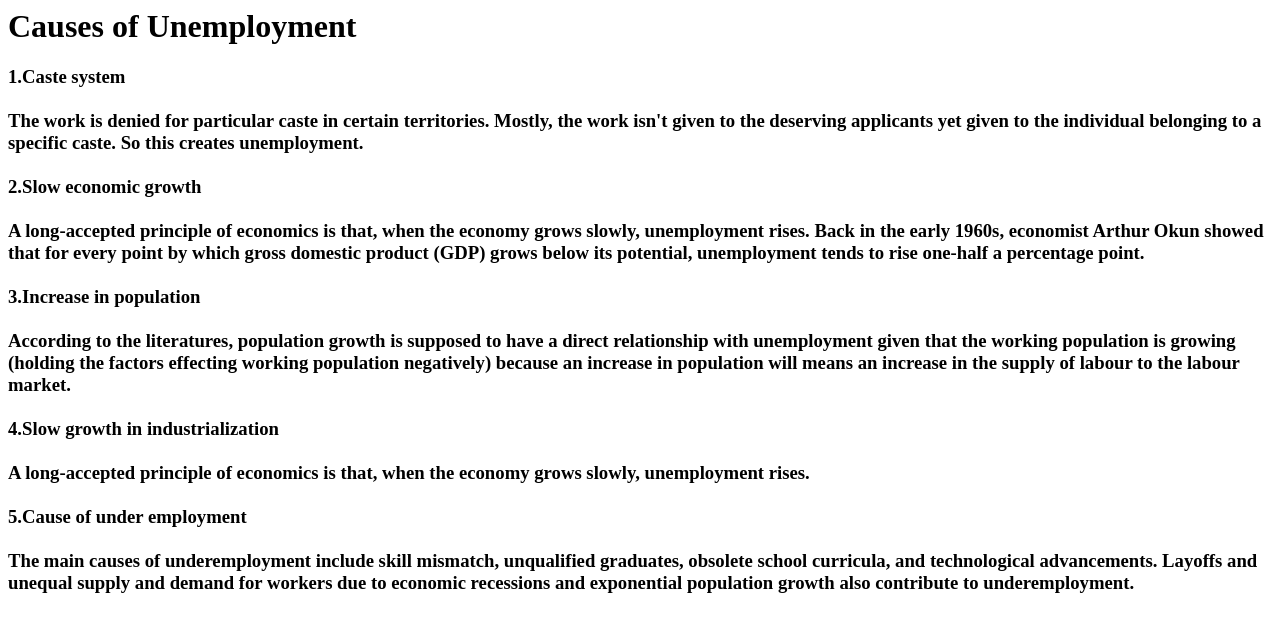
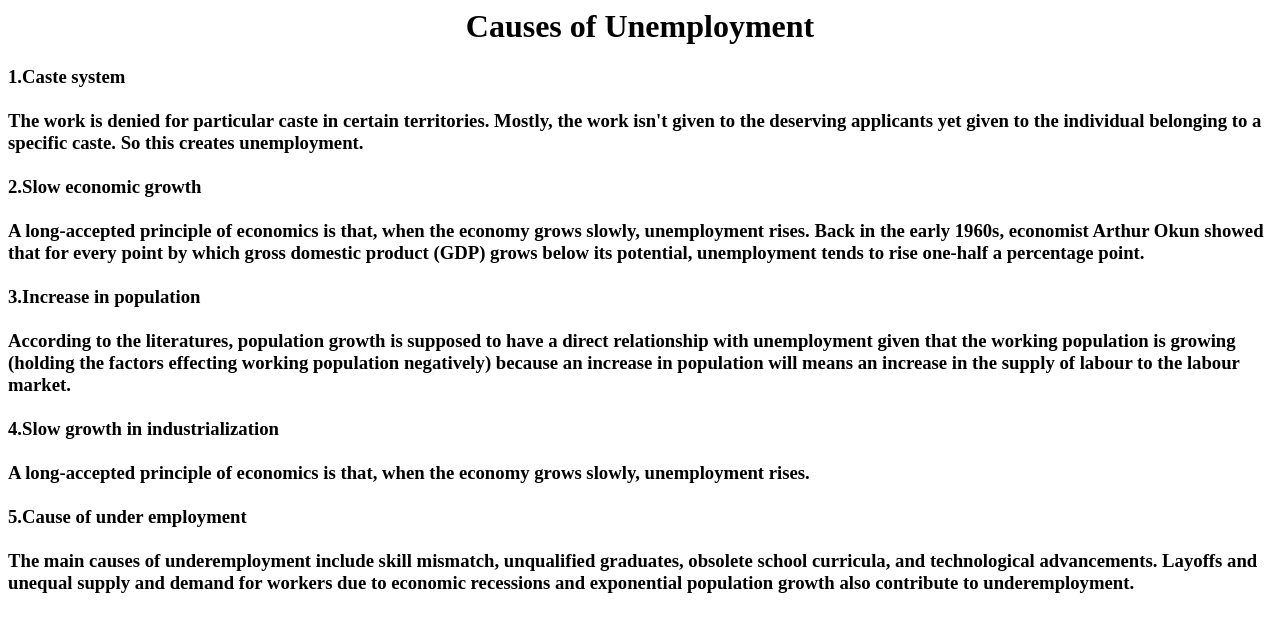
Before and after one commit to sensusad/mrt, a plain HTML site: page causes.html in a window 1280 px wide. Drawn offline with Linux system fonts and the light colour scheme.

Commit message:
Update causes.html

```diff
--- a/causes.html
+++ b/causes.html
@@ -1,9 +1,9 @@
 <html>
 <head>
-<title> Intro </title>
+<title> Causes </title>
 </head>
 <body>
-<h1> Causes of Unemployment</h1>
+ <center> <h1> Causes of Unemployment </h1> </center>
 <h3>
  1.Caste system <br><br>
 The work is denied for particular caste in certain territories. Mostly, the work isn't given to the deserving applicants yet given to the individual belonging to a specific caste. So this creates unemployment. <br><br>
```
